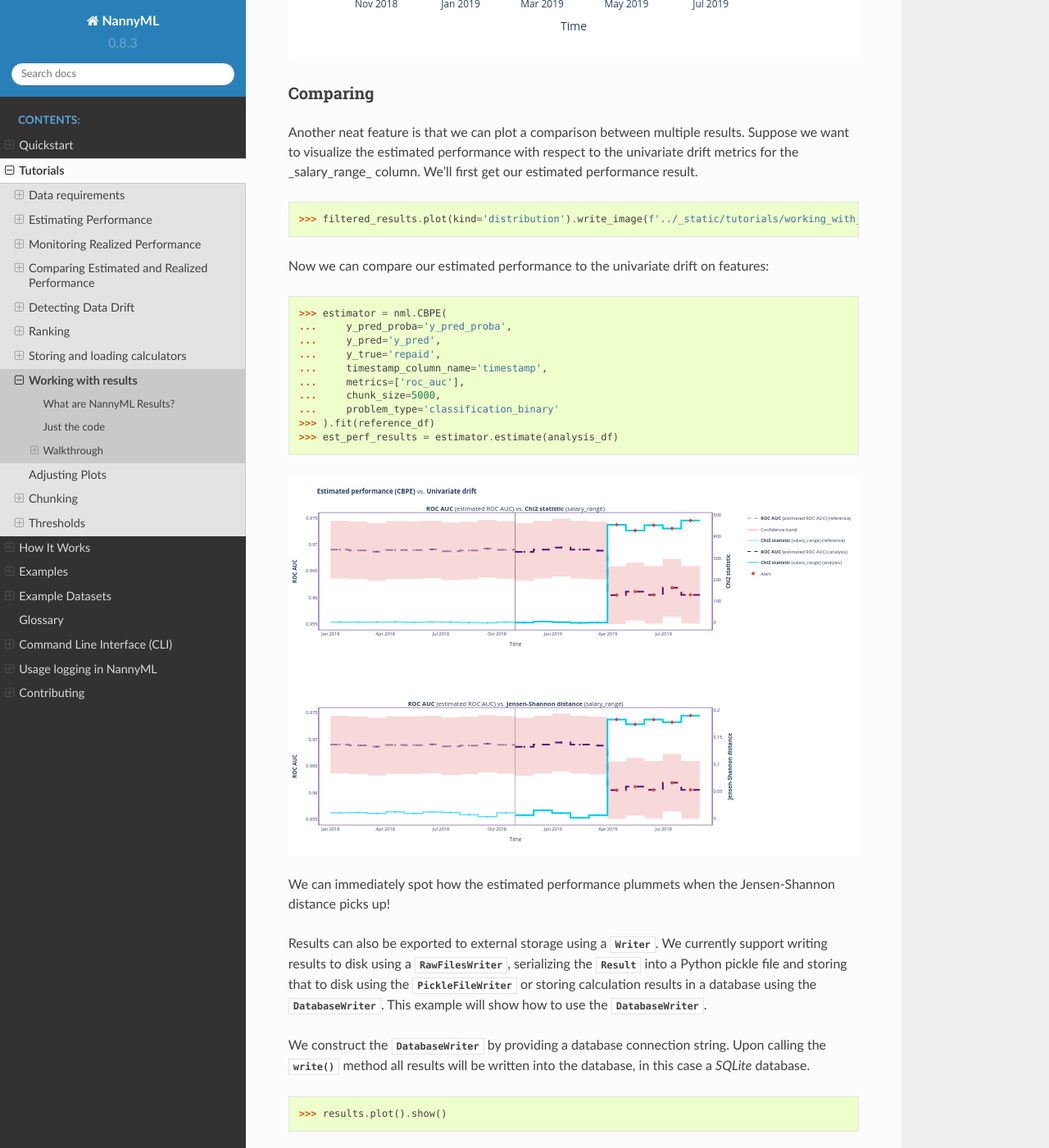
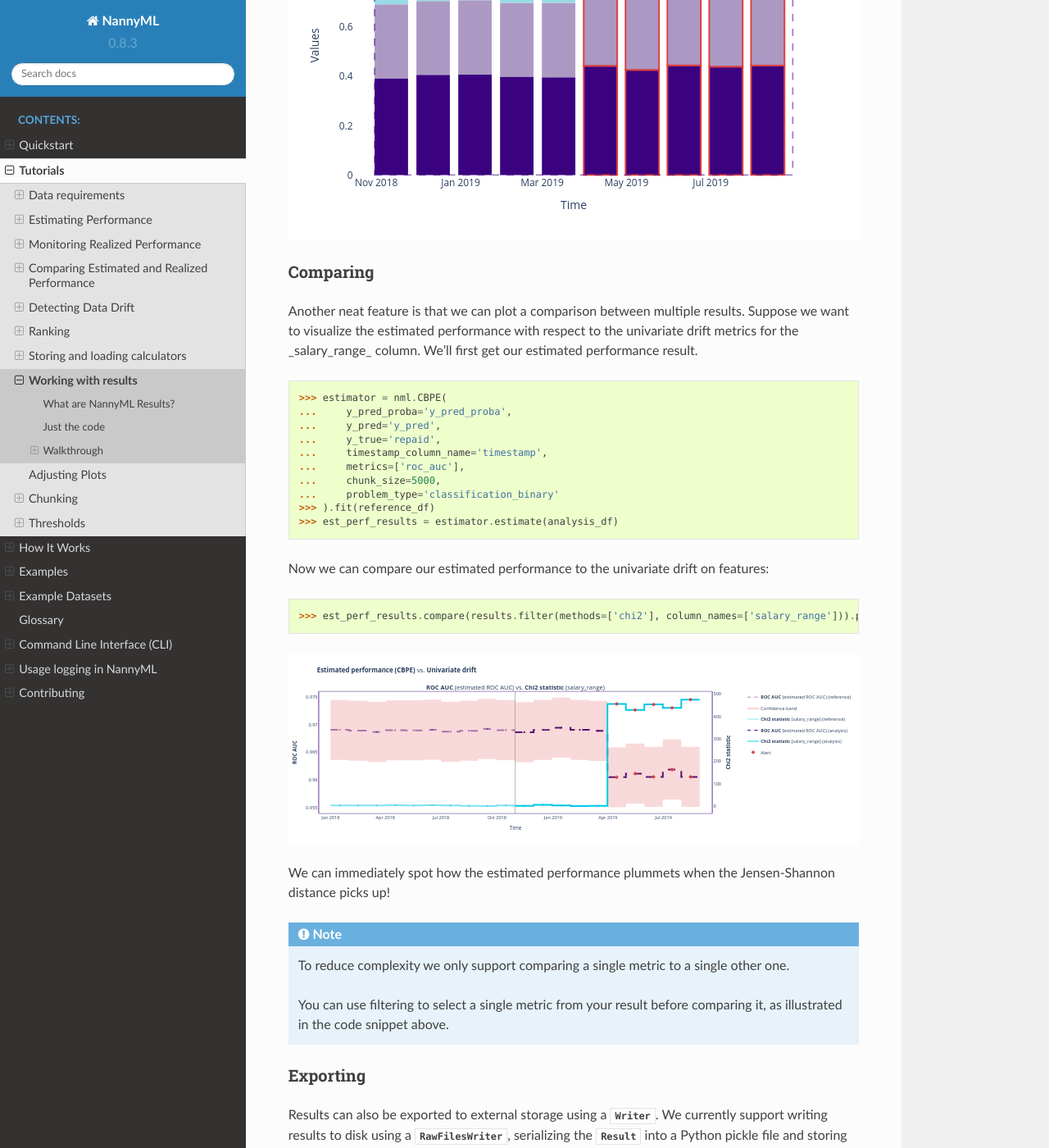
Before and after one commit to NannyML/nannyml, a Sphinx documentation site: the page built from docs/tutorials/working_with_results.rst, in a window 1280 px wide and 1400 px high, scrolled down 15558 px. Shown: the whole window at 82% size. Built offline with Sphinx 7.4.7 and the Read the Docs theme 2.0.0, drawn with Linux system fonts in a browser that asks for light colours; pages that are not in the unit, such as notebooks, are missing from menus; some of the changed text lies outside the part shown.

Commit message:
[skip ci] Fix incorrect code snippets for "working with results" tutorial
Signed-off-by: Niels Nuyttens <niels@nannyml.com>

```diff
--- a/docs/tutorials/working_with_results.rst
+++ b/docs/tutorials/working_with_results.rst
@@ -173,18 +173,28 @@ We'll first get our estimated performance result.
 
 .. nbimport::
     :path: ./example_notebooks/Tutorial - Working with results.ipynb
-    :cells: 16
+    :cells: 17
 
 Now we can compare our estimated performance to the univariate drift on features:
 
 .. nbimport::
     :path: ./example_notebooks/Tutorial - Working with results.ipynb
-    :cells: 17
+    :cells: 18
 
 .. image:: /_static/tutorials/working_with_results/comparison_plot.svg
     :width: 1200
 
 We can immediately spot how the estimated performance plummets when the Jensen-Shannon distance picks up!
+
+.. note::
+
+    To reduce complexity we only support comparing a single metric to a single other one.
+
+    You can use filtering to select a single metric from your result before comparing it, as illustrated in the
+    code snippet above.
+
+Exporting
+==========
 
 Results can also be exported to external storage using a :class:`~nannyml.io.base.Writer`. We currently support writing
 results to disk using a :class:`~nannyml.io.raw_files_writer.RawFilesWriter`, serializing the
```
Also changed, not shown: other parts of docs/tutorials/working_with_results.rst (+1 -1 lines), docs/_static/tutorials/working_with_results/comparison_plot.svg, docs/_static/tutorials/working_with_results/distribution_plot.svg, docs/_static/tutorials/working_with_results/filtered_result_plot.svg, docs/_static/tutorials/working_with_results/result_plot.svg, docs/example_notebooks/Tutorial - Working with results.ipynb.
